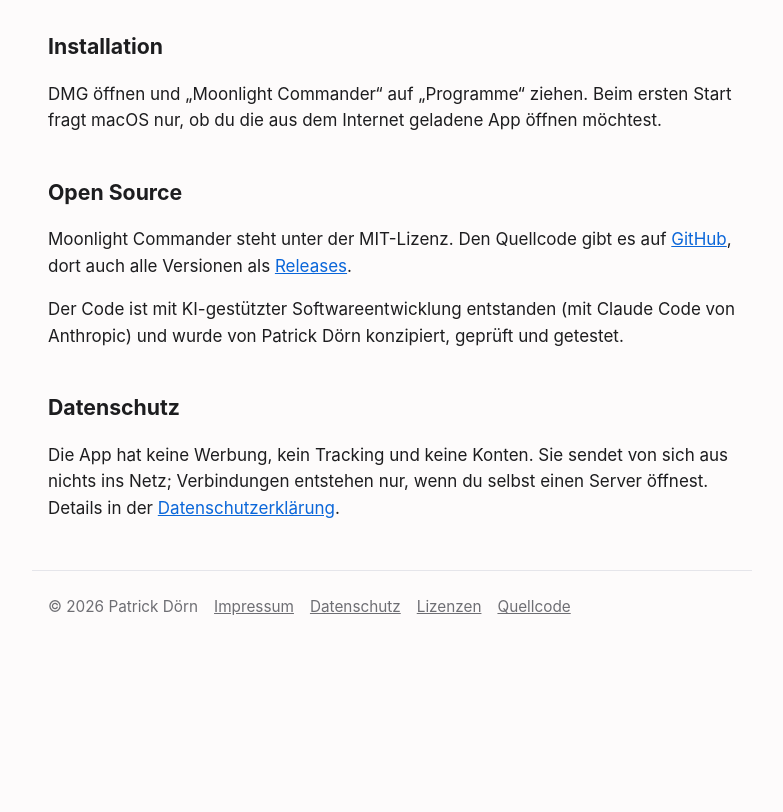
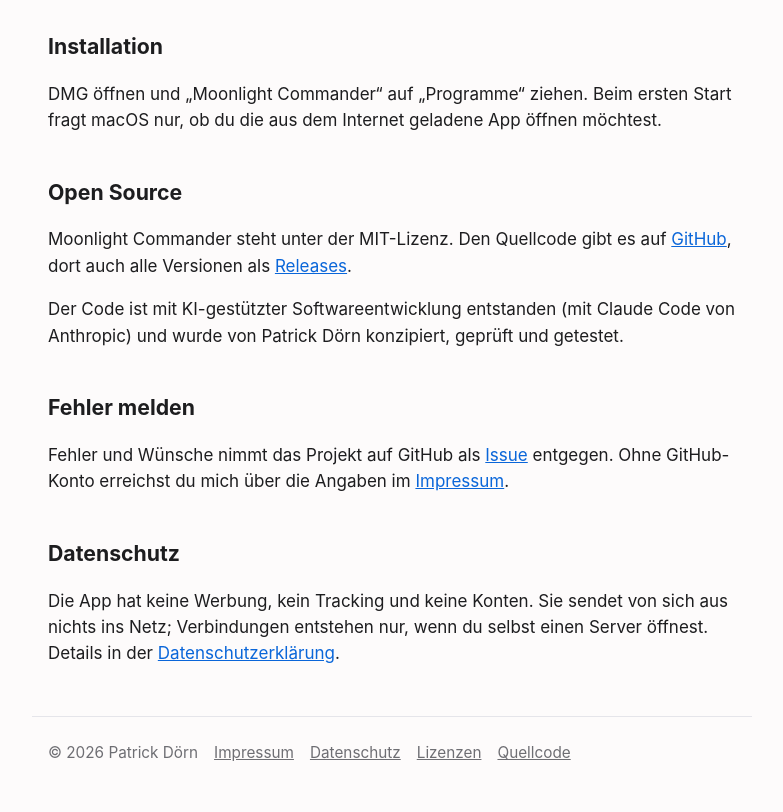
Before and after one commit to patrickdoern/mc, a plain HTML site: page website/index.html in a window 1280 px wide. Shown: the part 2159-2971 px from the top of the page, without its empty margins (248-1031 px from the left). Before the commit the page ends 2826 px from the top, so only its background shows below. Drawn offline with Linux system fonts and the light colour scheme.

Commit message:
Issue-Vorlagen und Hinweis zum Melden von Fehlern
Co-Authored-By: Claude Sonnet 5.5 <noreply@anthropic.com>

```diff
--- a/website/index.html
+++ b/website/index.html
@@ -69,6 +69,9 @@
 <p>Moonlight Commander steht unter der MIT-Lizenz. Den Quellcode gibt es auf <a href="https://github.com/patrickdoern/mc">GitHub</a>, dort auch alle Versionen als <a href="https://github.com/patrickdoern/mc/releases">Releases</a>.</p>
 <p>Der Code ist mit KI-gestützter Softwareentwicklung entstanden (mit Claude Code von Anthropic) und wurde von Patrick Dörn konzipiert, geprüft und getestet.</p>
 
+<h2>Fehler melden</h2>
+<p>Fehler und Wünsche nimmt das Projekt auf GitHub als <a href="https://github.com/patrickdoern/mc/issues/new/choose">Issue</a> entgegen. Ohne GitHub-Konto erreichst du mich über die Angaben im <a href="/impressum">Impressum</a>.</p>
+
 <h2>Datenschutz</h2>
 <p>Die App hat keine Werbung, kein Tracking und keine Konten. Sie sendet von sich aus nichts ins Netz; Verbindungen entstehen nur, wenn du selbst einen Server öffnest. Details in der <a href="/datenschutz">Datenschutzerklärung</a>.</p>
 </main>
```
Also changed, not shown: 4 other files.
